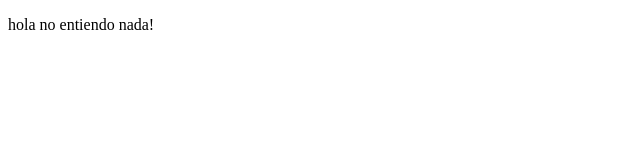
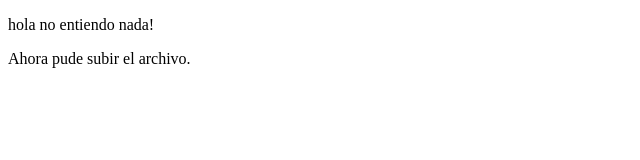
Before and after one commit to mx2889/Prueba, a plain HTML site: page index.html in a window 1280 px wide. Shown: the whole page, without its empty margins (0-640 px from the left). Drawn offline with Linux system fonts and the light colour scheme.

Commit message:
Subio el archivo

```diff
--- a/index.html
+++ b/index.html
@@ -22,5 +22,6 @@
 <body>
     <script src=""></script>
     <p>hola no entiendo nada!</p>
+    <p>Ahora pude subir el archivo.</p>
 </body>
 </html>
```
